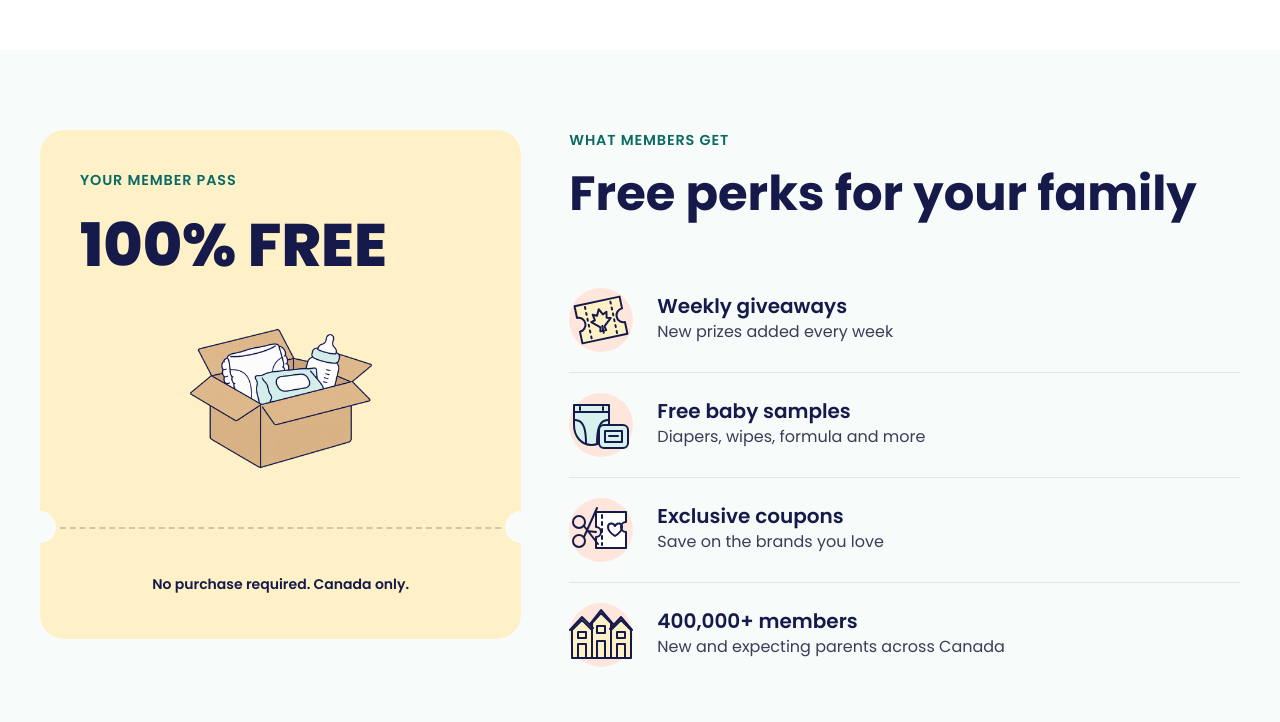
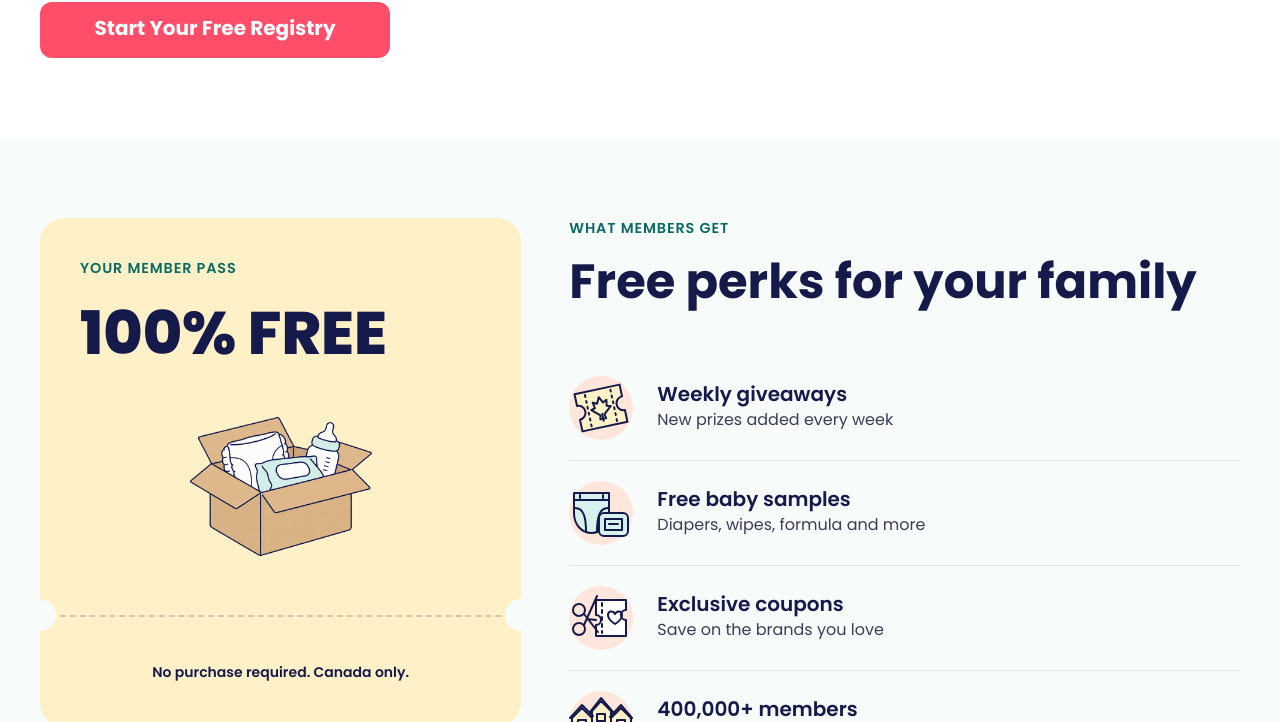
Before and after one commit to jhunmilquin/lp-stroller, a website: page index.html in a window 1280 px wide. Shown: the part 1485-2207 px from the top of the page. Drawn offline with Linux system fonts and the light colour scheme.

Commit message:
first commit

```diff
--- a/index.html
+++ b/index.html
@@ -272,6 +272,8 @@
               </svg><span><strong>Shop With Confidence</strong> – Secure checkout backed by millions of real customer reviews.</span></li>
           </ul>
           <p>Stop overcomplicating your shopping. Whether you're planning a baby shower or building your daily checklist, Amazon handles the heavy lifting so you get the exact gear you need.</p>
+          <a href="#join" class="btn-primary mt-8 w-full sm:w-auto block md:max-w-[350px]">Start Your Free Registry</a>
+
         </div>
 
         <!-- Image Column (Centered & sized to max 300px) -->
```
Also changed, not shown: assets/css/tailwind.css.
